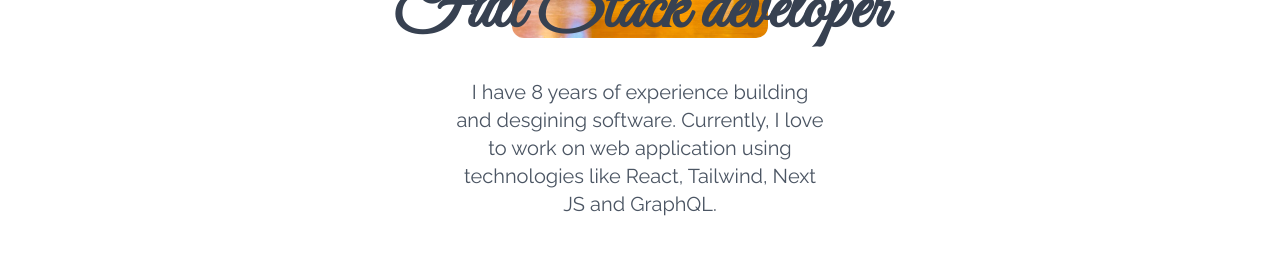
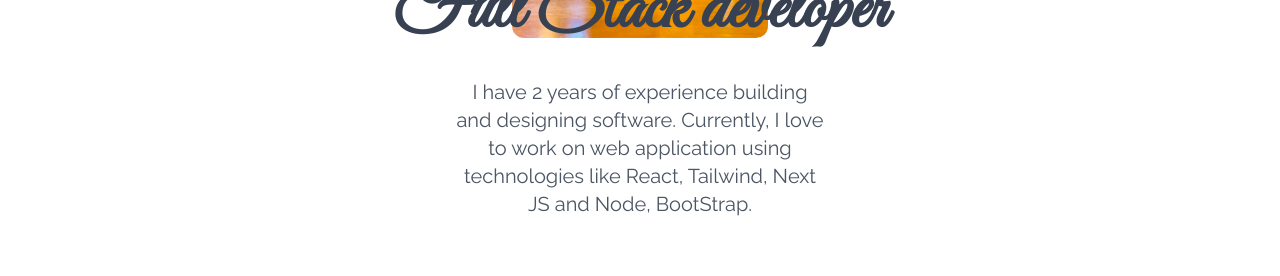
Before and after one commit to capmahin/My-Portfolio-Next, a Next.js app: page / in a window 1280 px wide. Shown: the part 411-687 px from the top of the page. Built offline with nearby package versions, Linux system fonts and the light colour scheme.

Commit message:
add more option

```diff
--- a/components/HomePage.jsx
+++ b/components/HomePage.jsx
@@ -17,9 +17,9 @@
         </h1>
 
         <p className="text-gray-600 text-xl max-w-sm mx-auto p-2">
-          I have 8 years of experience building and desgining software.
+          I have 2 years of experience building and designing software.
           Currently, I love to work on web application using technologies like
-          React, Tailwind, Next JS and GraphQL.
+          React, Tailwind, Next JS and Node, BootStrap.
         </p>
 
         <Link href="/#me">
```
